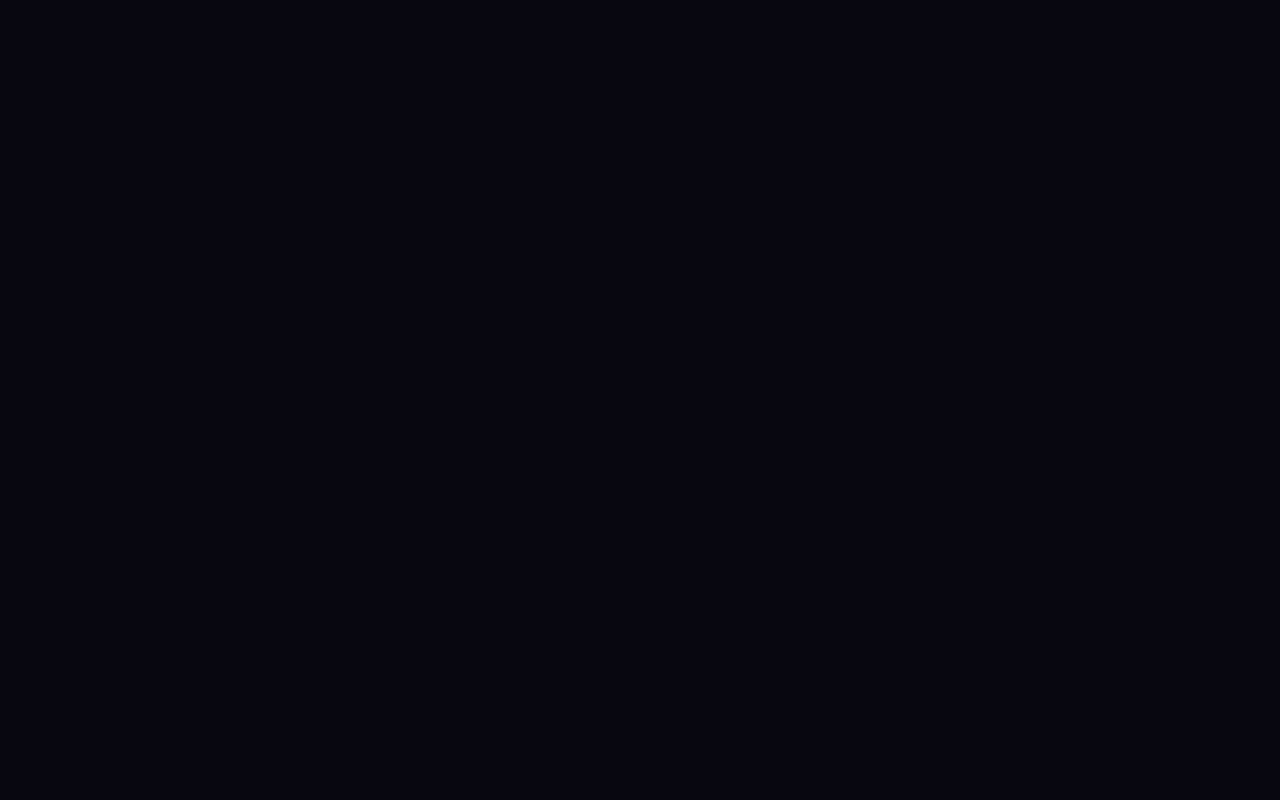
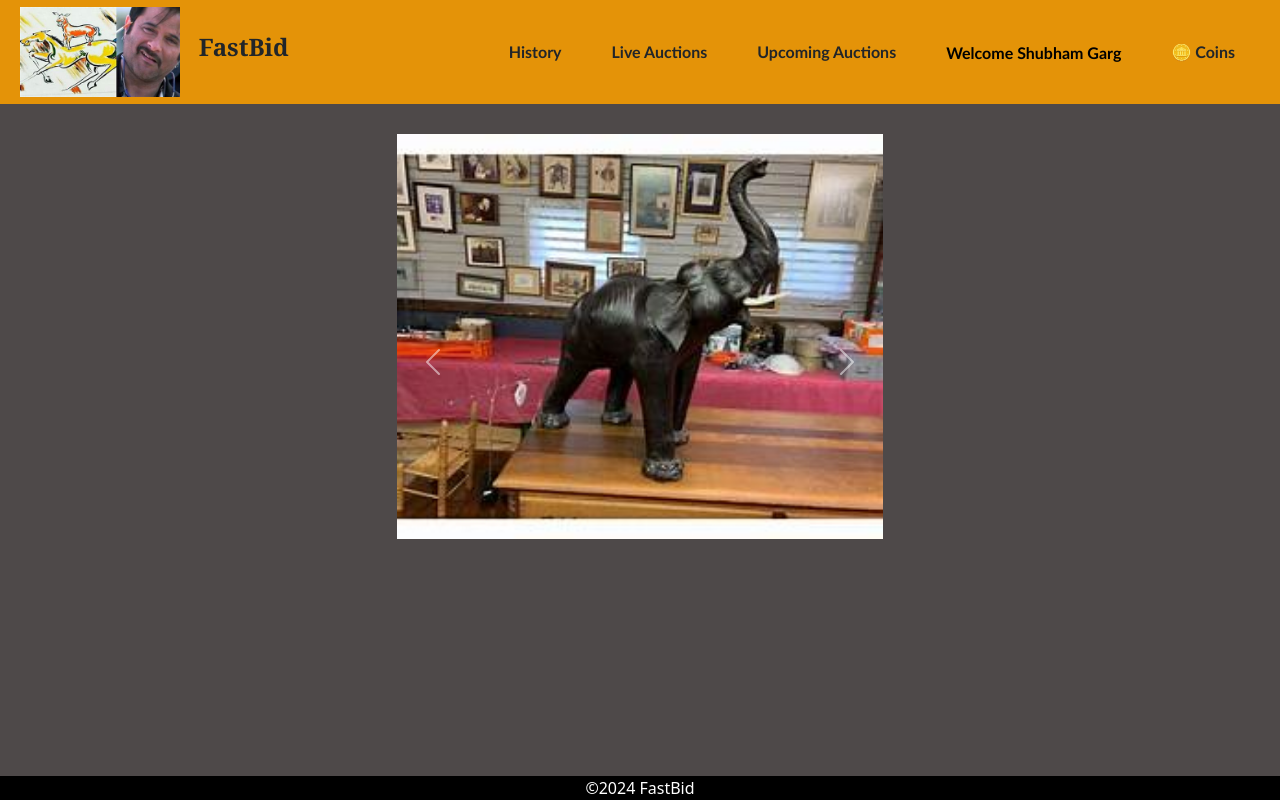
Before and after one commit to Shubham-garg1234/Online-Auction-Frontend, a React app: page /Home in a window 1280 px wide. Before the commit this address had no page. Built offline with nearby package versions, Linux system fonts and the light colour scheme.

Commit message:
Created Homepage

```diff
--- a/App.js
+++ b/App.js
@@ -4,6 +4,7 @@ import LoginForm from "./Login_form";
 import { createBrowserRouter ,RouterProvider} from "react-router-dom";
 import Forgotpwd from "./Forgot_pwd";
 import Create_Account from "./CreateAccount";
+import Home from "./Home";
 
 const root=ReactDOM.createRoot(document.getElementById("root"));
 
@@ -19,6 +20,10 @@ const Router =createBrowserRouter([{
     path:"/Create_Account",
     element:<Create_Account/>,
     errorElement:<Error/>,
+},{
+    path:"/Home",
+    element:<Home/>,
+    errorElement:<Error/>,
 }
 ])
 
--- /dev/null
+++ b/Body.js
@@ -0,0 +1,13 @@
+import Crausel from "./Crausel";
+import './Home.css';
+
+const Body=()=>{
+    return (<>
+    <div className="HomeBody">
+        <div className="crausel">
+            <Crausel />
+        </div>
+    </div>
+    </>)
+}
+export default Body;
--- /dev/null
+++ b/Crausel.js
@@ -0,0 +1,31 @@
+const Crausel=()=>{
+
+    const img1=require("./image.png");
+    const img2=require("./th (1).jpeg");
+    const img3=require("./th (2).jpeg");
+
+    return (<>
+        <div id="carouselExampleAutoplaying" class="carousel slide" data-bs-ride="carousel">
+        <div class="carousel-inner">
+            <div class="carousel-item active">
+            <img src={img1} class="d-block w-100" alt="..." />
+            </div>
+            <div class="carousel-item">
+            <img src={img2} class="d-block w-100" alt="..." />
+            </div>
+            <div class="carousel-item">
+            <img src={img3} class="d-block w-100" alt="..." />
+            </div>
+        </div>
+        <button class="carousel-control-prev" type="button" data-bs-target="#carouselExampleAutoplaying" data-bs-slide="prev">
+            <span class="carousel-control-prev-icon" aria-hidden="true"></span>
+            <span class="visually-hidden">Previous</span>
+        </button>
+        <button class="carousel-control-next" type="button" data-bs-target="#carouselExampleAutoplaying" data-bs-slide="next">
+            <span class="carousel-control-next-icon" aria-hidden="true"></span>
+            <span class="visually-hidden">Next</span>
+        </button>
+        </div>
+    </>)
+}
+export default Crausel
--- a/CreateAccount.js
+++ b/CreateAccount.js
@@ -1,4 +1,5 @@
 import React, { useState } from 'react';
+import './Auth.css';
 
 const Create_Account = () => {
 
--- /dev/null
+++ b/Footer.js
@@ -0,0 +1,6 @@
+import './Home.css';
+
+const Footer=()=>{
+    return <footer>&copy;2024 FastBid</footer>
+}
+export default Footer
--- a/Forgot_pwd.js
+++ b/Forgot_pwd.js
@@ -1,4 +1,5 @@
 import React, { useState } from 'react';
+import './Auth.css';
 
 
 const Forgotpwd = () => {
--- /dev/null
+++ b/Header.js
@@ -0,0 +1,37 @@
+import './Home.css';
+
+const Header = () => {
+    const logo = require('./th.jpeg');
+    const userName = "Shubham Garg";
+
+    return (
+        <header>
+            <div className="logo">
+                <img src={logo} alt="Logo" style={{width:"20vh"}}/>
+                <b style={{fontFamily:"Cambria", fontSize:"24px"}}> &nbsp; FastBid</b>
+            </div>
+            <nav>
+                <ul className="navigation">
+                    <li>History</li>
+                    <li>Live Auctions</li>
+                    <li>Upcoming Auctions</li>
+                    <li className="dropdown">
+                        <div className="btn-group">
+                            <div type="div" data-bs-toggle="dropdown" aria-expanded="false" id="dropdown-box-button">
+                                Welcome {userName}
+                            </div>
+                            <ul className="dropdown-menu dropdown-menu-start">
+                                <li><button className="dropdown-item" type="button">Add Coins</button></li>
+                                <li><button className="dropdown-item" type="button">Accounts</button></li>
+                                <li><button className="dropdown-item" type="button">Logout</button></li>
+                            </ul>
+                        </div>
+                    </li>
+                    <li>🪙 Coins</li>
+                </ul>
+            </nav>
+        </header>
+    );
+}
+
+export default Header;
--- /dev/null
+++ b/Home.css
@@ -0,0 +1,67 @@
+/* Home.css */
+.page-container {
+    height: 100vh;
+    background-color: rgb(78, 73, 73);
+}
+
+header {
+    display: flex;
+    height: 13vh;
+    flex-direction: row;
+    justify-content: space-between;
+    align-items: center;
+    background-color: rgb(228, 147, 8);
+    padding: 10px 20px;
+}
+
+.navigation {
+    align-items: center;
+    display: flex;
+    flex-direction: row;
+    justify-content: space-around;
+    margin: 0;
+    padding: 0;
+    list-style-type: none;
+}
+
+.navigation li {
+    margin: 0 25px;
+    font-family: 'Trebuchet MS', 'Lucida Sans Unicode', 'Lucida Grande', 'Lucida Sans', Arial, sans-serif;
+    font-weight: bold;
+    transition: transform 0.3s ease;
+}
+
+.navigation li:hover {
+    transform: scale(1.2);
+    cursor: pointer;
+}
+
+.footer-container {
+    background-color: rgb(228, 147, 8);
+    color: rgb(78, 73, 73);
+    text-align: center;
+    padding: 10px;
+}
+#dropdown-box-button{
+    background-color: rgb(228, 147, 8);
+    border: none;
+    color: black;
+}
+.crausel{
+    width:38vw;
+}
+
+.HomeBody{
+    margin-top: 30px;
+    width: 100%;
+    display: flex;
+    justify-content: center;
+}
+footer{
+    position: fixed;
+    bottom: 0;
+    width: 100%;
+    background-color: rgb(0, 0, 0);
+    text-align: center;
+    color: white;
+}
--- /dev/null
+++ b/Home.js
@@ -0,0 +1,18 @@
+import React from "react";
+import Header from "./Header";
+import Body from "./Body";
+import Footer from "./Footer";
+import './Home.css';
+
+const Home=()=>{
+
+    return(
+    <div>
+      <div className="page-container">
+        <Header/>
+        <Body/>
+        <Footer/>
+        </div>
+    </div>)
+}
+export default Home;
--- a/Login_form.js
+++ b/Login_form.js
@@ -1,5 +1,6 @@
 import React, { useState } from 'react';
 import { Link } from 'react-router-dom';
+import './Auth.css';
 
 const LoginForm = () => {
 
--- a/index.html
+++ b/index.html
@@ -6,8 +6,11 @@
     <title>Document</title>
 </head>
 <link rel="stylesheet" href="style.css">
+<link href="https://cdn.jsdelivr.net/npm/bootstrap@5.3.2/dist/css/bootstrap.min.css" rel="stylesheet">
 <body>
     <div id="root"></div>
     <script type="module" src="App.js"></script>
+    <script src="https://cdn.jsdelivr.net/npm/bootstrap@5.3.2/dist/js/bootstrap.min.js"></script>
+    <script src="https://cdn.jsdelivr.net/npm/bootstrap@5.3.2/dist/js/bootstrap.bundle.min.js"></script>
 </body>
 </html>
```
Also changed, not shown: Auth.css (renamed from style.css), image.png (added), th (1).jpeg (added), th (2).jpeg (added), th.jpeg (added).
